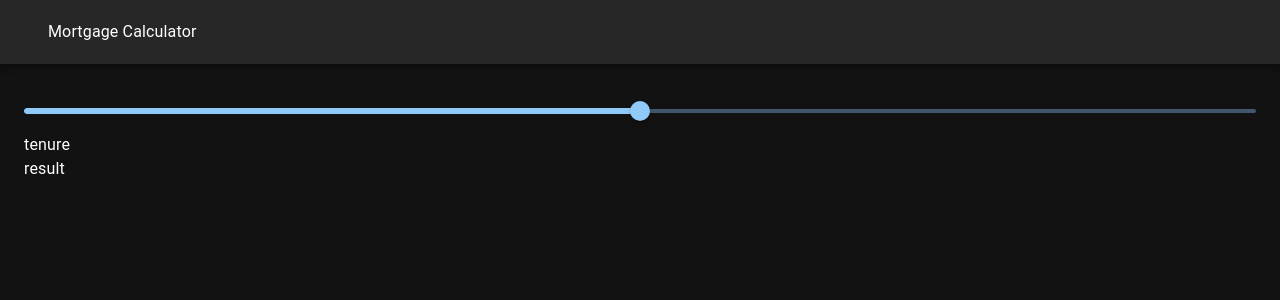
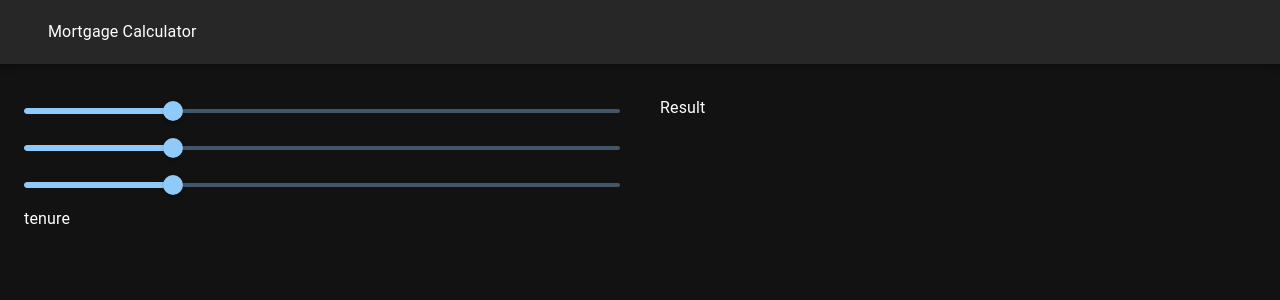
Before and after one commit to icarus014/mortgage-calc, a React (Create React App) app: page / in a window 1280 px wide. Shown: the top 300 px of the page. Built offline with nearby package versions, Linux system fonts and the light colour scheme.

Commit message:
added sliders

```diff
--- a/src/App.js
+++ b/src/App.js
@@ -1,21 +1,29 @@
-import React from "react"
-import Navbar from "./components/Navbar"
-import SliderSelect from "./components/SliderSelect"
-import TenureSelect from "./components/TenureSelect"
-import Result from "./components/Result"
-import Container from "@mui/material/Container"
+import React from "react";
+import Navbar from "./components/Navbar";
+import SliderSelect from "./components/SliderSelect";
+import TenureSelect from "./components/TenureSelect";
+import Result from "./components/Result";
+import { Container } from "@mui/system";
+import { Grid } from "@mui/material";
 
-function App () {
-  return <div className="App">
-    {/* sx is for writing styles on MUI components  */}
-    <Navbar/>
+function App() {
+  return (
+    <div className="App">
+      <Navbar />
       <Container maxWidth="xl" sx={{ mt: 4 }}>
-      <SliderSelect/>
-      <TenureSelect/>
-      <Result/>
+        <Grid container spacing={5}>
+          <Grid item md={6} xs={12}>
+            <SliderSelect />
+            <TenureSelect />
+          </Grid>
+
+          <Grid item xs={12} md={6}>
+            <Result />
+          </Grid>
+        </Grid>
       </Container>
-  </div>
+    </div>
+  );
 }
 
-
-export default App
+export default App;
--- a/src/components/Result.js
+++ b/src/components/Result.js
@@ -3,7 +3,7 @@ import React from 'react'
 const Result = () => {
   return (
     <div>
-      result
+      Result
     </div>
   )
 }
--- a/src/components/SliderSelect.js
+++ b/src/components/SliderSelect.js
@@ -1,13 +1,14 @@
-import React from 'react'
-import SliderComponent from './common/SliderComponent'
-
+import React, { Fragment } from "react";
+import SliderComponent from "./common/SliderComponent";
 
 const SliderSelect = () => {
   return (
-    <div>
-      <SliderComponent/>
-    </div>
-  )
-}
+    <Fragment>
+      <SliderComponent />
+      <SliderComponent />
+      <SliderComponent />
+    </Fragment>
+  );
+};
 
-export default SliderSelect
+export default SliderSelect;
--- a/src/components/common/SliderComponent.js
+++ b/src/components/common/SliderComponent.js
@@ -1,12 +1,18 @@
-import React from 'react'
-import Slider  from '@mui/material/Slider'
+import React from "react";
+import Slider from "@mui/material/Slider";
 
 const SliderComponent = () => {
   return (
     <div>
-        <Slider defaultValue={50} aria-label="Default" valueLabelDisplay="auto" />
+      <Slider
+        defaultValue={150}
+        min={100}
+        max={300}
+        aria-label="Default"
+        valueLabelDisplay="auto"
+      />
     </div>
-  )
-}
+  );
+};
 
-export default SliderComponent
+export default SliderComponent;
```
